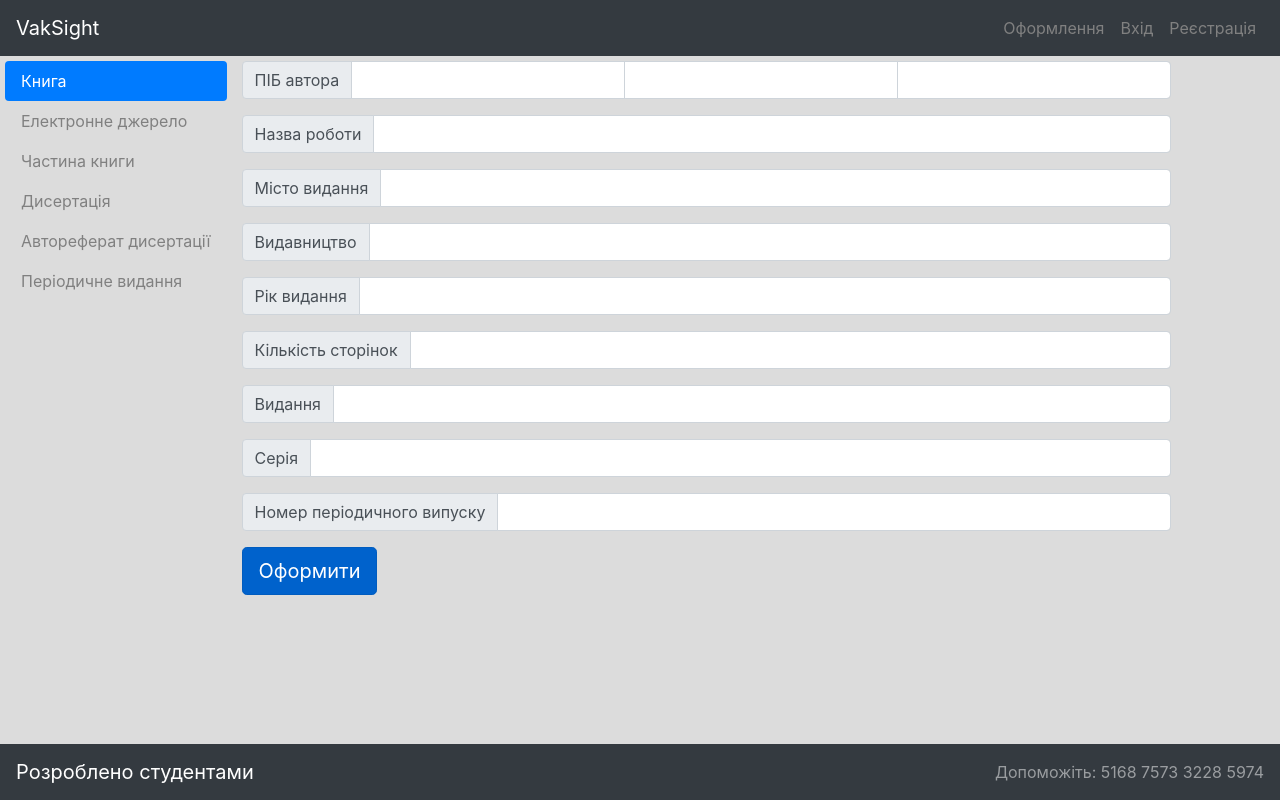
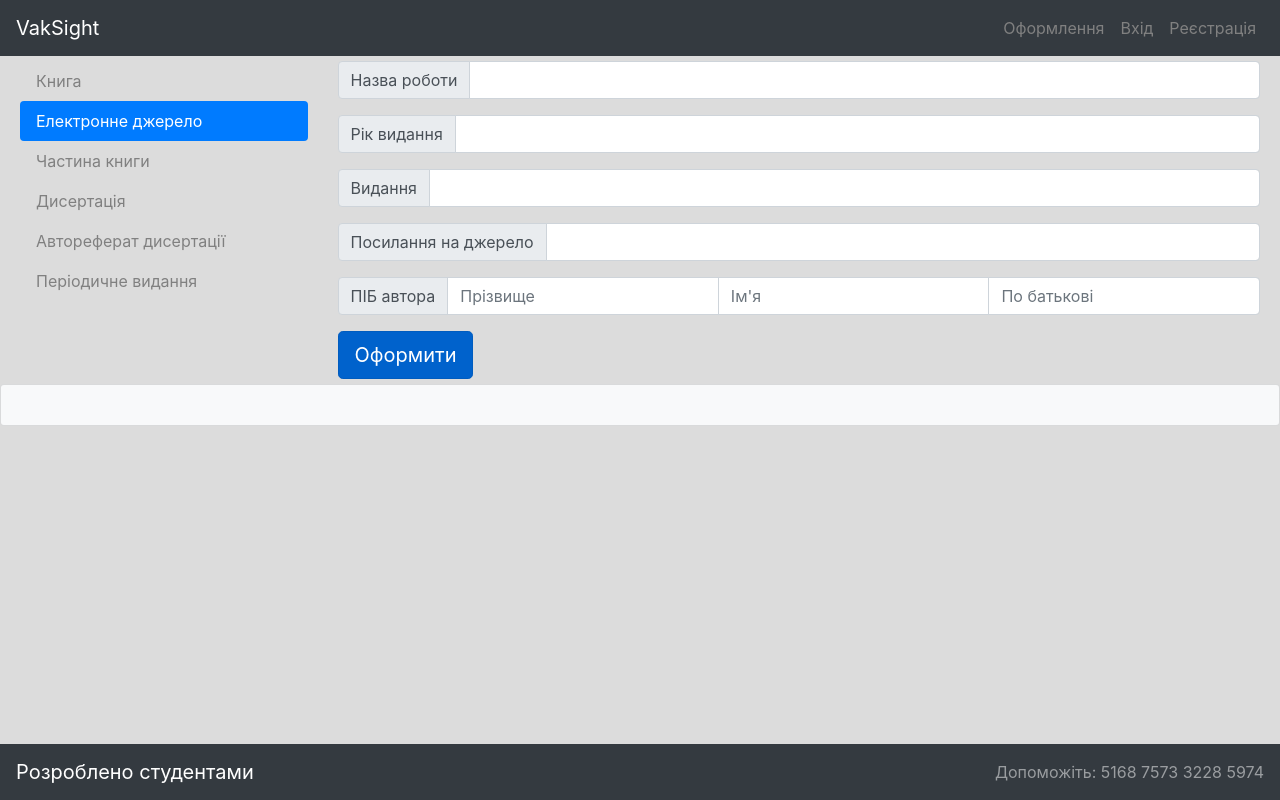
Before and after one commit to holyfair/site, a React (Create React App) app: page / in a window 1280 px wide. Built offline with nearby package versions, Linux system fonts and the light colour scheme.

Commit message:
add server connection & result

```diff
--- a/src/Components/Footer.js
+++ b/src/Components/Footer.js
@@ -3,7 +3,8 @@ import { Navbar } from 'react-bootstrap'
 
 const Footer = () => {
     return (
-        <Navbar fixed="bottom" bg="dark" variant="dark">
+        <footer>
+        <Navbar fixed='bottom' bg="dark" variant="dark">
             <Navbar.Brand>Розроблено студентами</Navbar.Brand>
             <Navbar.Toggle />
             <Navbar.Collapse className="justify-content-end">
@@ -12,6 +13,7 @@ const Footer = () => {
                 </Navbar.Text>
             </Navbar.Collapse>
         </Navbar>
+        </footer>
     );
 };
 export default Footer;
--- a/src/Components/Header.js
+++ b/src/Components/Header.js
@@ -5,6 +5,7 @@ import './css/Header.css'
 
 const Header = () => {
   return (
+    <header>
     <Navbar bg="dark" variant="dark" sticky="top">
     <Navbar.Brand href="#home">VakSight</Navbar.Brand>
     <Nav className="ml-auto">
@@ -13,6 +14,7 @@ const Header = () => {
       <NavLink><Link to='/signUp' >Реєстрація</Link></NavLink>
     </Nav>
   </Navbar>
+  </header>
   );
 }
 export default Header;
--- a/src/Components/Main.js
+++ b/src/Components/Main.js
@@ -1,16 +1,99 @@
 import React, { Component } from 'react'
 import './css/Main.css'
-import { Nav, Tab, Col, Row, InputGroup, FormControl, Button} from 'react-bootstrap'
+import { Nav, Tab, Col, Row, InputGroup, FormControl, Button } from 'react-bootstrap'
 import Header from './Header'
+import Server from '../Services/Server'
+import { Card } from 'react-bootstrap'
 
 export default class Main extends Component {
+    constructor(props) {
+        super(props);
+        this.sendRequest = this.sendRequest.bind(this);
+        this.getFirstName = this.getFirstName.bind(this);
+        this.getLastName = this.getLastName.bind(this);
+        this.getFathersName = this.getFathersName.bind(this);
+        this.getJobName = this.getJobName.bind(this);
+        this.getYearOfPublication = this.getYearOfPublication.bind(this);
+        this.getPublication = this.getPublication.bind(this);
+        this.getLinkToSource = this.getLinkToSource.bind(this);
+
+        this.state = {
+            jobName: '',
+            yearOfPublication: '',
+            publication: '',
+            linkToSource: '',
+            firstName: '',
+            lastName: '',
+            surname: '',
+            type: '',
+            data: ''
+        };
+    };
+    getFirstName(e) {
+        this.setState({
+            firstName: e.target.value
+        });
+    };
+    getLastName(e) {
+        this.setState({
+            lastName: e.target.value
+        });
+    };
+    getFathersName(e) {
+        this.setState({
+            surname: e.target.value
+        });
+    };
+    getJobName(e) {
+        this.setState({
+            jobName: e.target.value
+        });
+    };
+    getYearOfPublication(e) {
+        this.setState({
+            yearOfPublication: e.target.value
+        });
+    };
+    getPublication(e) {
+        this.setState({
+            publication: e.target.value
+        });
+    };
+    getLinkToSource(e) {
+        this.setState({
+            linkToSource: e.target.value
+        });
+    };
+    sendRequest(e) {
+        e.preventDefault();
+        const ElectronicSource = {
+            'jobName': this.state.jobName,
+            'yearOfPublication': this.state.yearOfPublication,
+            'linkToSource': this.state.linkToSource,
+            'authors': [{
+                'firstName': this.state.firstName,
+                'lastName': this.state.lastName,
+                'surname': this.state.surname
+            }],
+            'type': 'Electronic'
+        };
+        // this.setState({
+        //     data: Server.source(ElectronicSource)
+        // });
+        Server.source(ElectronicSource).then(res => {
+            this.setState({
+                data: res
+            })
+        });
+        console.log(this.state.data);
+    };
     render() {
         return (<div>
             <Header />
             <div className='main-div'>
-                <Tab.Container id="left-tabs-example" defaultActiveKey="first">
+                <Tab.Container id="left-tabs-example" defaultActiveKey="second">
                     <Row className="noMargin">
-                        <Col sm={2.5}>
+                        <Col sm={3}>
                             <Nav variant="pills" className="flex-column" >
                                 <Nav.Item>
                                     <Nav.Link eventKey="first">Книга</Nav.Link>
@@ -32,16 +115,16 @@ export default class Main extends Component {
                                 </Nav.Item>
                             </Nav>
                         </Col>
-                        <Col md='auto'>
+                        <Col sm={9}>
                             <Tab.Content >
                                 <Tab.Pane eventKey="first">
                                     <InputGroup className="mb-3">
                                         <InputGroup.Prepend>
                                             <InputGroup.Text>ПІБ автора</InputGroup.Text>
                                         </InputGroup.Prepend>
-                                        <FormControl />
-                                        <FormControl />
-                                        <FormControl />
+                                        <FormControl placeholder='Прізвище' value={this.state.lastName} onChange={this.getLastName} />
+                                        <FormControl placeholder="Ім'я" value={this.state.firstName} onChange={this.getFirstName} />
+                                        <FormControl placeholder='По батькові' value={this.state.surname} onChange={this.getFathersName} />
                                     </InputGroup>
                                     <InputGroup className="mb-3">
                                         <InputGroup.Prepend>
@@ -50,15 +133,8 @@ export default class Main extends Component {
                                         <FormControl
                                             aria-label="Default"
                                             aria-describedby="inputGroup-sizing-default"
-                                        />
-                                    </InputGroup>
-                                    <InputGroup className="mb-3">
-                                        <InputGroup.Prepend>
-                                            <InputGroup.Text id="inputGroup-sizing-default">Місто видання</InputGroup.Text>
-                                        </InputGroup.Prepend>
-                                        <FormControl
-                                            aria-label="Default"
-                                            aria-describedby="inputGroup-sizing-default"
+                                            value={this.state.jobName}
+                                            onChange={this.getJobName}
                                         />
                                     </InputGroup>
                                     <InputGroup className="mb-3">
@@ -122,19 +198,13 @@ export default class Main extends Component {
                                 <Tab.Pane eventKey="second">
                                     <InputGroup className="mb-3">
                                         <InputGroup.Prepend>
-                                            <InputGroup.Text>ПІБ автора</InputGroup.Text>
-                                        </InputGroup.Prepend>
-                                        <FormControl />
-                                        <FormControl />
-                                        <FormControl />
-                                    </InputGroup>
-                                    <InputGroup className="mb-3">
-                                        <InputGroup.Prepend>
-                                            <InputGroup.Text id="inputGroup-sizing-default">Посилання на джерело</InputGroup.Text>
+                                            <InputGroup.Text id="inputGroup-sizing-default">Назва роботи</InputGroup.Text>
                                         </InputGroup.Prepend>
                                         <FormControl
                                             aria-label="Default"
                                             aria-describedby="inputGroup-sizing-default"
+                                            value={this.state.jobName}
+                                            onChange={this.getJobName}
                                         />
                                     </InputGroup>
                                     <InputGroup className="mb-3">
@@ -144,6 +214,8 @@ export default class Main extends Component {
                                         <FormControl
                                             aria-label="Default"
                                             aria-describedby="inputGroup-sizing-default"
+                                            value={this.state.yearOfPublication}
+                                            onChange={this.getYearOfPublication}
                                         />
                                     </InputGroup>
                                     <InputGroup className="mb-3">
@@ -153,9 +225,30 @@ export default class Main extends Component {
                                         <FormControl
                                             aria-label="Default"
                                             aria-describedby="inputGroup-sizing-default"
+                                            value={this.state.publication}
+                                            onChange={this.getPublication}
                                         />
                                     </InputGroup>
-                                    <Button variant="primary" size="lg" active>
+                                    <InputGroup className="mb-3">
+                                        <InputGroup.Prepend>
+                                            <InputGroup.Text id="inputGroup-sizing-default">Посилання на джерело</InputGroup.Text>
+                                        </InputGroup.Prepend>
+                                        <FormControl
+                                            aria-label="Default"
+                                            aria-describedby="inputGroup-sizing-default"
+                                            value={this.state.linkToSource}
+                                            onChange={this.getLinkToSource}
+                                        />
+                                    </InputGroup>
+                                    <InputGroup className="mb-3">
+                                        <InputGroup.Prepend>
+                                            <InputGroup.Text>ПІБ автора</InputGroup.Text>
+                                        </InputGroup.Prepend>
+                                        <FormControl placeholder='Прізвище' value={this.state.lastName} onChange={this.getLastName} />
+                                        <FormControl placeholder="Ім'я" value={this.state.firstName} onChange={this.getFirstName} />
+                                        <FormControl placeholder='По батькові' value={this.state.surname} onChange={this.getFathersName} />
+                                    </InputGroup>
+                                    <Button variant="primary" size="lg" active onClick={this.sendRequest}>
                                         Оформити
                                     </Button>
                                 </Tab.Pane>
@@ -176,6 +269,9 @@ export default class Main extends Component {
                     </Row>
                 </Tab.Container>
             </div>
+            <Card bg='light'>
+                <Card.Body>{this.state.data}</Card.Body>
+            </Card>
         </div>
         );
     }
--- a/src/Components/SignIn.js
+++ b/src/Components/SignIn.js
@@ -1,7 +1,7 @@
 import React, { Component } from 'react'
 import { Form, Button } from 'react-bootstrap'
 import './css/SignIn.css'
-import JwtAuth from '../Services/JwtAuth'
+import Server from '../Services/Server'
 import Header from './Header'
 
 export default class SignIn extends Component {
@@ -36,7 +36,7 @@ export default class SignIn extends Component {
             "email": this.state.email,
             "password": this.state.password
         };
-        JwtAuth.signIn(userData);
+        Server.signIn(userData);
         setTimeout(() => {
             this.setState({ loading: false });
             this.props.history.push('/authMain')
--- a/src/Components/SignUp.js
+++ b/src/Components/SignUp.js
@@ -1,7 +1,7 @@
 import React, { Component } from 'react'
 import { Form, Button } from 'react-bootstrap'
 import './css/SignIn.css'
-import JwtAuth from '../Services/JwtAuth'
+import Server from '../Services/Server'
 import Header from './Header'
 
 export default class SignUp extends Component {
@@ -36,7 +36,7 @@ export default class SignUp extends Component {
             "email": this.state.email,
             "password": this.state.password
         };
-        JwtAuth.signUp(userData);
+        Server.signUp(userData);
         setTimeout(() => {
             this.setState({ loading: false });
             this.props.history.push('/signIn')
--- a/src/Services/JwtAuth.js
+++ b/src/Services/Server.js
@@ -2,7 +2,7 @@ import axios from "axios"
 
 const API_URL = "https://vaksight-api.azurewebsites.net";
 
-class JwtAuth {
+class Server {
     signIn(userData) {
         axios.post(API_URL + "/token", userData).then(res => {
             console.log(res.data)
@@ -25,5 +25,14 @@ class JwtAuth {
                 window.location.reload();
             });
     }
+    source(userData) {
+        return axios.post(API_URL + "/source/electronic", userData).then(res => {
+            if (res.status === 200) {
+                return (JSON.stringify(res.data));
+            }
+        }).catch((error) => {
+            alert(error);
+        });
+    }
 }
-export default new JwtAuth;
+export default new Server;
--- a/src/index.css
+++ b/src/index.css
@@ -6,6 +6,8 @@ body {
     sans-serif;
   -webkit-font-smoothing: antialiased;
   -moz-osx-font-smoothing: grayscale;
+  min-width: 400px;
+  min-height: 700px;
 }
 
 code {
```
